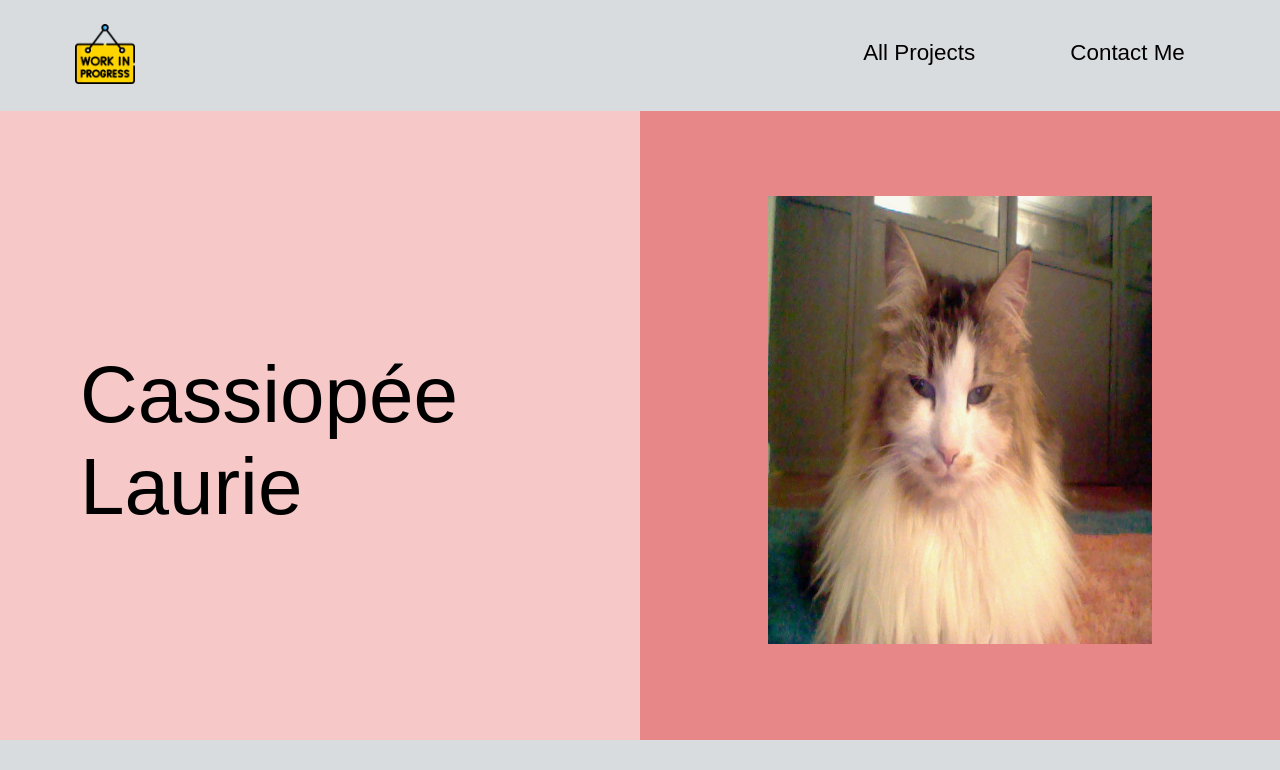
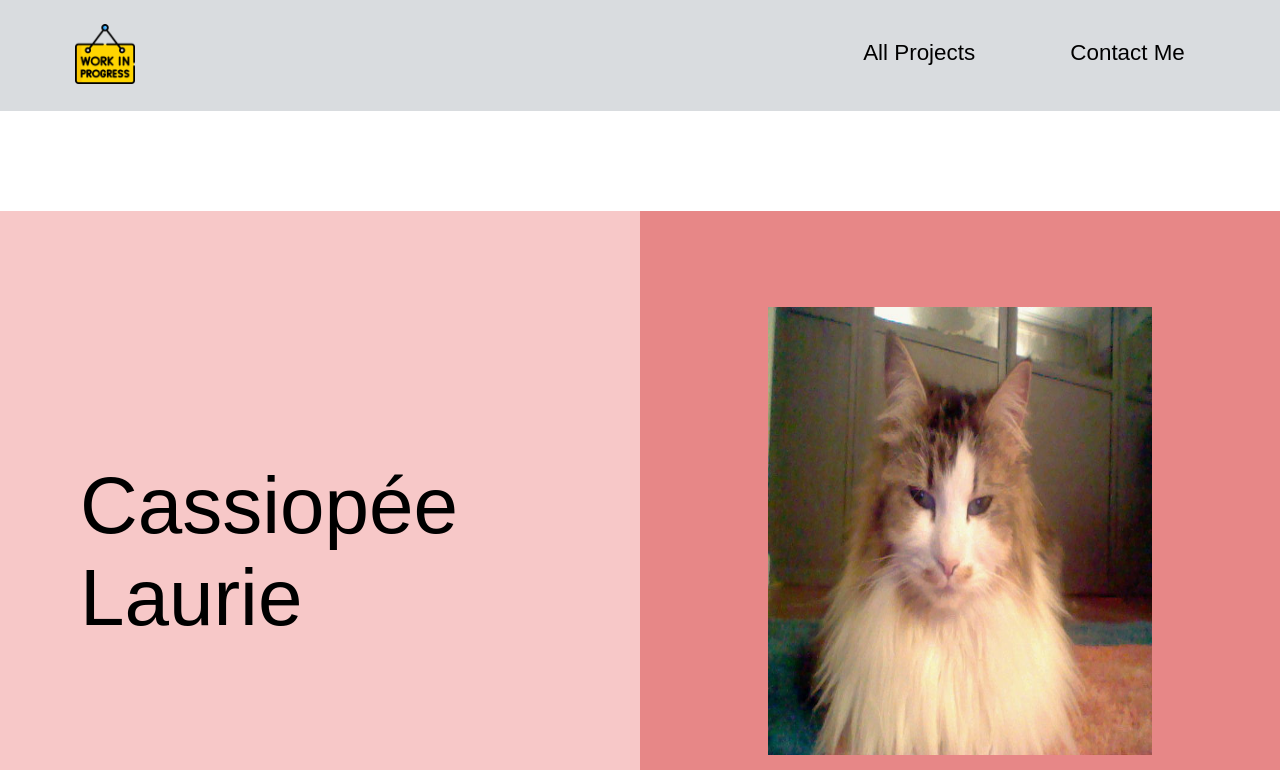
Before and after one commit to cassiopeelaurie/portfolio, a React (Vite) app in the folder frontend/: page /about-me in a window 1280 px wide. Shown: the top 770 px of the page. Built offline with nearby package versions, Linux system fonts and the light colour scheme; a web font is replaced by a local one.

Commit message:
modified css

```diff
--- a/frontend/src/components/header/header.css
+++ b/frontend/src/components/header/header.css
@@ -6,7 +6,7 @@ body {
   display: flex;
   justify-content: space-between;
   align-items: center;
-  position: absolute;
+  position: relative;
   background-color: var(--second-background-color);
   width: 100%;
   top: 0;
--- a/frontend/src/components/others/aboutHome.css
+++ b/frontend/src/components/others/aboutHome.css
@@ -4,7 +4,7 @@ body {
 .about-home-container {
   width: 100%;
   justify-content: center;
-  padding: 15vh 0 11vh 0;
+  padding: 5vh 0 11vh 0;
   background-color: var(--main-background-color);
 }
 
--- a/frontend/src/pages/allprojects.css
+++ b/frontend/src/pages/allprojects.css
@@ -1,5 +1,5 @@
 .all-projects-container {
-  padding-top: 100px;
+  padding-top: 5px;
   padding-bottom: 50px;
   background-color: var(--second-background-color);
 }
--- a/frontend/src/pages/learnAboutMe.css
+++ b/frontend/src/pages/learnAboutMe.css
@@ -1,5 +1,4 @@
 .learn-about-me-container {
-  margin-top: 140px;
   background-color: var(--second-background-color);
   height: 100%;
   padding-bottom: 30px;
```
